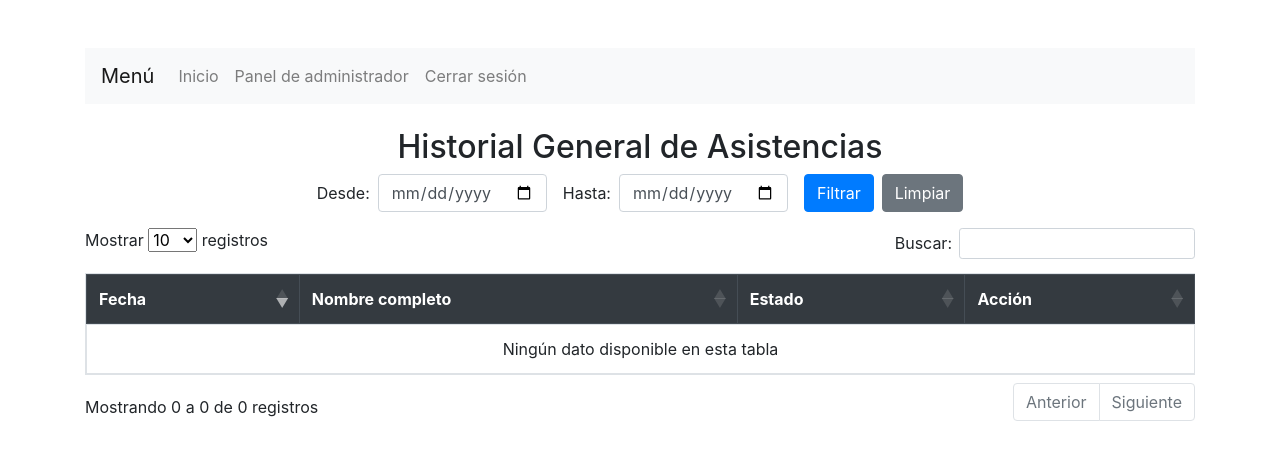
After one commit to CarloEmi/python_desde_cero, a Flask app: page /historial_general in a window 1280 px wide. The commit adds this page. Shown: the top 460 px of the page. Run offline with Flask 3, Linux system fonts and the light colour scheme; the visitor is signed in with stand-in values (Sample User, id 1); data that the repository does not hold is empty; some libraries are stand-ins or nearby versions.

Commit message:
cambios realizados en historial general, historial y fechas

```diff
--- a/Crud_firebase/app.py
+++ b/Crud_firebase/app.py
@@ -125,6 +125,30 @@ def crear():
         return redirect(url_for('index'))
     return render_template('crear.html')
 
+@app.route('/editar_nombre/<id>', methods=['GET', 'POST'])
+def editar_nombre(id):
+    if 'user' not in session:
+        return redirect(url_for('login'))
+
+    estudiante_ref = db.collection(collection_name).document(id)
+    estudiante = estudiante_ref.get().to_dict()
+
+    if not estudiante:
+        flash("Estudiante no encontrado.")
+        return redirect(url_for('index_admin'))
+
+    if request.method == 'POST':
+        nuevo_nombre = request.form.get('nombre')
+        if nuevo_nombre:
+            estudiante_ref.update({'nombre': nuevo_nombre})
+            flash("Nombre actualizado correctamente.")
+            return redirect(url_for('index'))
+        else:
+            flash("El nombre no puede estar vacío.")
+
+    return render_template('editar_nombre.html', estudiante=estudiante)
+
+
 @app.route('/marcar_asistencia/<id>', methods=['GET', 'POST'])
 def marcar_asistencia(id):
     if 'user' not in session:
@@ -165,9 +189,46 @@ def marcar_asistencia(id):
 def historial(id):
     if 'user' not in session:
         return redirect(url_for('login'))
+
+    desde = request.args.get('desde')
+    hasta = request.args.get('hasta')
+
     estudiante_ref = db.collection(collection_name).document(id)
     estudiante = estudiante_ref.get().to_dict()
+
+    if not estudiante:
+        flash("Estudiante no encontrado.")
+        return redirect(url_for('index_admin'))
+
+    historial_completo = estudiante.get("historial", [])
+    historial_filtrado = []
+    asistencias_filtradas = 0
+    ausencias_filtradas = 0
+
+    for registro in historial_completo:
+        fecha = registro['fecha']
+        if (not desde or fecha >= desde) and (not hasta or fecha <= hasta):
+            historial_filtrado.append(registro)
+            if registro['estado'] == 'Presente':
+                asistencias_filtradas += 1
+            else:
+                ausencias_filtradas += 1
+
+    # Ordenar el historial por fecha descendente
+    historial_filtrado.sort(key=lambda r: r["fecha"], reverse=True)
+
+    # Actualizar totales en la base de datos
+    estudiante_ref.update({
+        'asistencias': asistencias_filtradas,
+        'ausencias': ausencias_filtradas
+    })
+
+    estudiante["historial"] = historial_filtrado
+    estudiante["asistencias"] = asistencias_filtradas
+    estudiante["ausencias"] = ausencias_filtradas
+
     return render_template('historial.html', estudiante=estudiante)
+
 
 @app.route('/editar_historial/<id>/<fecha>', methods=['GET', 'POST'])
 def editar_historial(id, fecha):
@@ -175,17 +236,32 @@ def editar_historial(id, fecha):
         return redirect(url_for('login'))
     estudiante_ref = db.collection(collection_name).document(id)
     estudiante = estudiante_ref.get().to_dict()
-    registro = next((r for r in estudiante['historial'] if r['fecha'] == fecha), None)
+    historial = estudiante.get('historial', [])
+    registro = next((r for r in historial if r['fecha'] == fecha), None)
+
     if not registro:
         flash("Registro no encontrado.")
         return redirect(url_for('historial', id=id))
+
     if request.method == 'POST':
-        estado = request.form['estado']
-        registro['estado'] = estado
-        estudiante_ref.update({'historial': estudiante['historial']})
+        nuevo_estado = request.form['estado']
+        registro['estado'] = nuevo_estado
+
+        # Recalcular asistencias y ausencias
+        asistencias = sum(1 for r in historial if r['estado'] == 'asistencia')
+        ausencias = sum(1 for r in historial if r['estado'] == 'ausencia')
+
+        estudiante_ref.update({
+            'historial': historial,
+            'asistencias': asistencias,
+            'ausencias': ausencias
+        })
+
         flash("Historial actualizado exitosamente.")
         return redirect(url_for('historial', id=id))
+
     return render_template('editar_historial.html', registro=registro, estudiante=estudiante)
+
 
 @app.route('/borrar/<id>', methods=['POST'])
 def borrar(id):
@@ -257,15 +333,62 @@ def eliminar_registro(id, fecha):
         flash("Estudiante o historial no encontrado.")
         return redirect(url_for('index_admin'))
 
-    # Eliminar el registro con esa fecha
-    nuevo_historial = [r for r in estudiante['historial'] if r['fecha'] != fecha]
+    historial = estudiante['historial']
 
-    estudiante_ref.update({'historial': nuevo_historial})
+    for registro in historial:
+        if registro['fecha'] == fecha:
+            if registro['estado'].lower() == 'presente':
+                estudiante['asistencias'] -= 1
+            else:
+                estudiante['ausencias'] -= 1
+            break
+
+    nuevo_historial = [r for r in historial if r['fecha'] != fecha]
+
+    estudiante_ref.update({
+        'historial': nuevo_historial,
+        'asistencias': estudiante['asistencias'],
+        'ausencias': estudiante['ausencias']
+    })
 
     flash("Registro eliminado correctamente.")
     return redirect(url_for('historial', id=id))
 
 
+@app.route('/historial_general')
+def historial_general():
+    if 'user' not in session:
+        return redirect(url_for('login'))
+
+    desde = request.args.get('desde')
+    hasta = request.args.get('hasta')
+
+    historial_filtrado = []
+    estudiantes_ref = db.collection(collection_name).stream()
+
+    for est in estudiantes_ref:
+        data = est.to_dict()
+        historial = data.get('historial', [])
+        for registro in historial:
+            fecha = registro['fecha']
+            if (not desde or fecha >= desde) and (not hasta or fecha <= hasta):
+                historial_filtrado.append({
+                    'fecha': fecha,
+                    'nombre': data.get('nombre', 'Sin nombre'),
+                    'estado': registro['estado'],
+                    'id': est.id  # Usamos el ID del documento
+                })
+
+    historial_ordenado = sorted(historial_filtrado, key=lambda x: x['fecha'], reverse=True)
+    return render_template('historial_general.html', historial=historial_ordenado)
+
+@app.template_filter('latam_fecha')
+def latam_fecha(value):
+    try:
+        return datetime.strptime(value, '%Y-%m-%d').strftime('%d/%m/%Y')
+    except:
+        return value
+
 
 if __name__ == '__main__':
     app.run(host='0.0.0.0', port=5050, debug=True) #para FLASK
--- a/Crud_firebase/templates/agregar_asistencia.html
+++ b/Crud_firebase/templates/agregar_asistencia.html
@@ -25,7 +25,8 @@
                 </div>
             </div>
             <button type="submit" class="btn btn-success">Guardar</button>
-            <a href="{{ url_for('historial', id=estudiante.id) }}" class="btn btn-secondary">Cancelar</a>
+            <a href="{{ url_for('index', id=request.view_args.id) }}" class="btn btn-secondary">Cancelar</a>
+
         </form>
     </div>
 </body>
--- a/Crud_firebase/templates/editar_historial.html
+++ b/Crud_firebase/templates/editar_historial.html
@@ -13,7 +13,7 @@
                 <h4 class="mb-0">Editar Asistencia</h4>
             </div>
             <div class="card-body">
-                <h5 class="text-center mb-4">{{ estudiante.nombre }} — {{ registro.fecha }}</h5>
+                <h5 class="text-center mb-4">{{ estudiante.nombre }} — {{ registro.fecha | latam_fecha }}</h5>
                 <form method="post">
                     <div class="form-group">
                         <label>Estado:</label>
--- /dev/null
+++ b/Crud_firebase/templates/historial_general.html
@@ -0,0 +1,113 @@
+<!DOCTYPE html>
+<html lang="es">
+<head>
+    <meta charset="UTF-8">
+    <meta name="viewport" content="width=device-width, initial-scale=1.0">
+    <title>Historial General</title>
+
+    <!-- Bootstrap 4 -->
+    <link href="https://stackpath.bootstrapcdn.com/bootstrap/4.5.2/css/bootstrap.min.css" rel="stylesheet">
+
+    <!-- DataTables CSS -->
+    <link href="https://cdn.datatables.net/1.13.1/css/dataTables.bootstrap4.min.css" rel="stylesheet">
+    <link href="https://cdn.datatables.net/responsive/2.5.0/css/responsive.bootstrap4.min.css" rel="stylesheet">
+</head>
+<body>
+    <div class="container mt-5">
+        <nav class="navbar navbar-expand-lg navbar-light bg-light mb-4">
+            <a class="navbar-brand" href="#">Menú</a>
+            <div class="collapse navbar-collapse" id="navbarNavAltMarkup">
+                <div class="navbar-nav">
+                    <a class="nav-item nav-link" href="/">Inicio</a>
+                    <a class="nav-item nav-link" href="/index_admin">Panel de administrador</a>
+                    <a class="nav-item nav-link" href="/logout">Cerrar sesión</a>
+                </div>
+            </div>
+        </nav>
+
+        <h2 class="text-center">Historial General de Asistencias</h2>
+
+        {% with messages = get_flashed_messages() %}
+        {% if messages %}
+            <div class="alert alert-info mt-3">
+                {{ messages[0] }}
+            </div>
+        {% endif %}
+        {% endwith %}
+
+        <!-- Filtro de fechas -->
+        <form method="get" class="form-inline mb-3 justify-content-center">
+            <label class="mr-2">Desde:</label>
+            <input type="date" name="desde" class="form-control mr-3" value="{{ request.args.get('desde', '') }}">
+            <label class="mr-2">Hasta:</label>
+            <input type="date" name="hasta" class="form-control mr-3" value="{{ request.args.get('hasta', '') }}">
+            <button type="submit" class="btn btn-primary mr-2">Filtrar</button>
+            <a href="{{ url_for('historial_general') }}" class="btn btn-secondary">Limpiar</a>
+        </form>
+
+        <table id="tabla-historial" class="table table-bordered table-hover dt-responsive nowrap" style="width:100%;">
+            <thead class="thead-dark">
+                <tr>
+                    <th>Fecha</th>
+                    <th>Nombre completo</th>
+                    <th>Estado</th>
+                    <th>Acción</th>
+                </tr>
+            </thead>
+            <tbody>
+                {% for entrada in historial %}
+                <tr>
+                    <td>{{ entrada.fecha | latam_fecha }}</td>
+                    <td>{{ entrada.nombre }}</td>
+                    <td>
+                        {% if entrada.estado == 'Presente' %}
+                            <span class="badge badge-success">{{ entrada.estado }}</span>
+                        {% else %}
+                            <span class="badge badge-danger">{{ entrada.estado }}</span>
+                        {% endif %}
+                    </td>
+                    <td>
+                        <form action="/eliminar_registro/{{ entrada.id }}/{{ entrada.fecha }}" method="post" onsubmit="return confirm('¿Estás seguro de eliminar este registro?')">
+                            <button type="submit" class="btn btn-danger btn-sm">Eliminar</button>
+                        </form>
+                    </td>
+                </tr>
+                {% endfor %}
+            </tbody>
+        </table>
+    </div>
+
+    <!-- JS -->
+    <script src="https://code.jquery.com/jquery-3.6.0.min.js"></script>
+    <script src="https://stackpath.bootstrapcdn.com/bootstrap/4.5.2/js/bootstrap.bundle.min.js"></script>
+    <script src="https://cdn.datatables.net/1.13.1/js/jquery.dataTables.min.js"></script>
+    <script src="https://cdn.datatables.net/1.13.1/js/dataTables.bootstrap4.min.js"></script>
+    <script src="https://cdn.datatables.net/responsive/2.5.0/js/dataTables.responsive.min.js"></script>
+    <script src="https://cdn.datatables.net/responsive/2.5.0/js/responsive.bootstrap4.min.js"></script>
+
+    <script>
+        $(document).ready(function () {
+            $('#tabla-historial').DataTable({
+                responsive: true,
+                order: [[0, 'desc']], // orden por fecha descendente
+                language: {
+                    "sProcessing": "Procesando...",
+                    "sLengthMenu": "Mostrar _MENU_ registros",
+                    "sZeroRecords": "No se encontraron resultados",
+                    "sEmptyTable": "Ningún dato disponible en esta tabla",
+                    "sInfo": "Mostrando _START_ a _END_ de _TOTAL_ registros",
+                    "sInfoEmpty": "Mostrando 0 a 0 de 0 registros",
+                    "sInfoFiltered": "(filtrado de _MAX_ registros)",
+                    "sSearch": "Buscar:",
+                    "oPaginate": {
+                        "sFirst": "Primero",
+                        "sLast": "Último",
+                        "sNext": "Siguiente",
+                        "sPrevious": "Anterior"
+                    }
+                }
+            });
+        });
+    </script>
+</body>
+</html>
--- a/Crud_firebase/templates/index_admin.html
+++ b/Crud_firebase/templates/index_admin.html
@@ -18,6 +18,7 @@
               <div class="navbar-nav">
                 <a class="nav-item nav-link active" href="/">Home</a>
                 <a class="nav-item nav-link" href="/index_admin">Panel de administrador<span class="sr-only">(current)</span></a>
+                <a class="nav-item nav-link" href="/historial_general">Historial general<span class="sr-only">(current)</span></a>
                 <a class="nav-item nav-link" href="/logout">Cerrar sesión</a>
 
               </div>
```
Also changed, not shown: Crud_firebase/config/seapostoles-firebase-adminsdk-tve75-1e3df3830c.json (added, +13 -0 lines), Crud_firebase/templates/editar_nombre.html (added, +30 -0 lines), Crud_firebase/templates/historial.html (+59 -3 lines), Crud_firebase/templates/index.html (+6 -2 lines).
